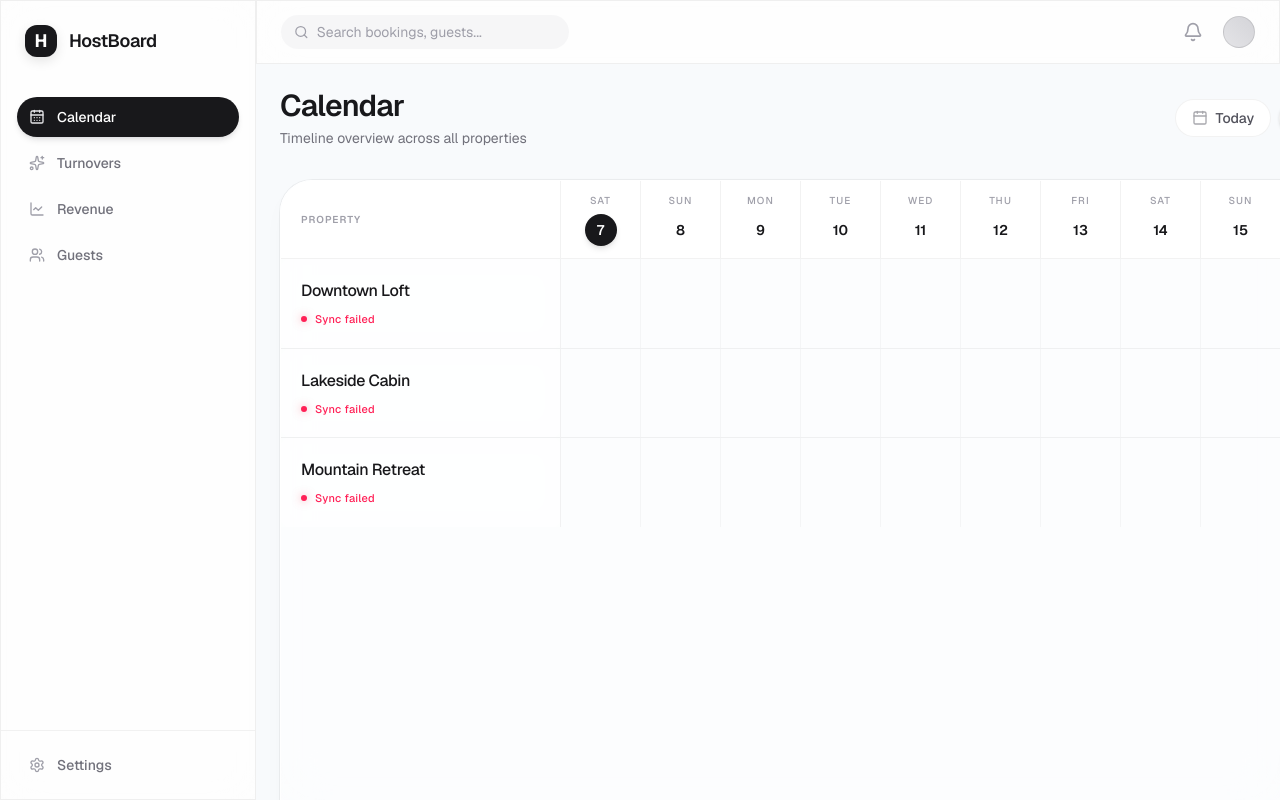
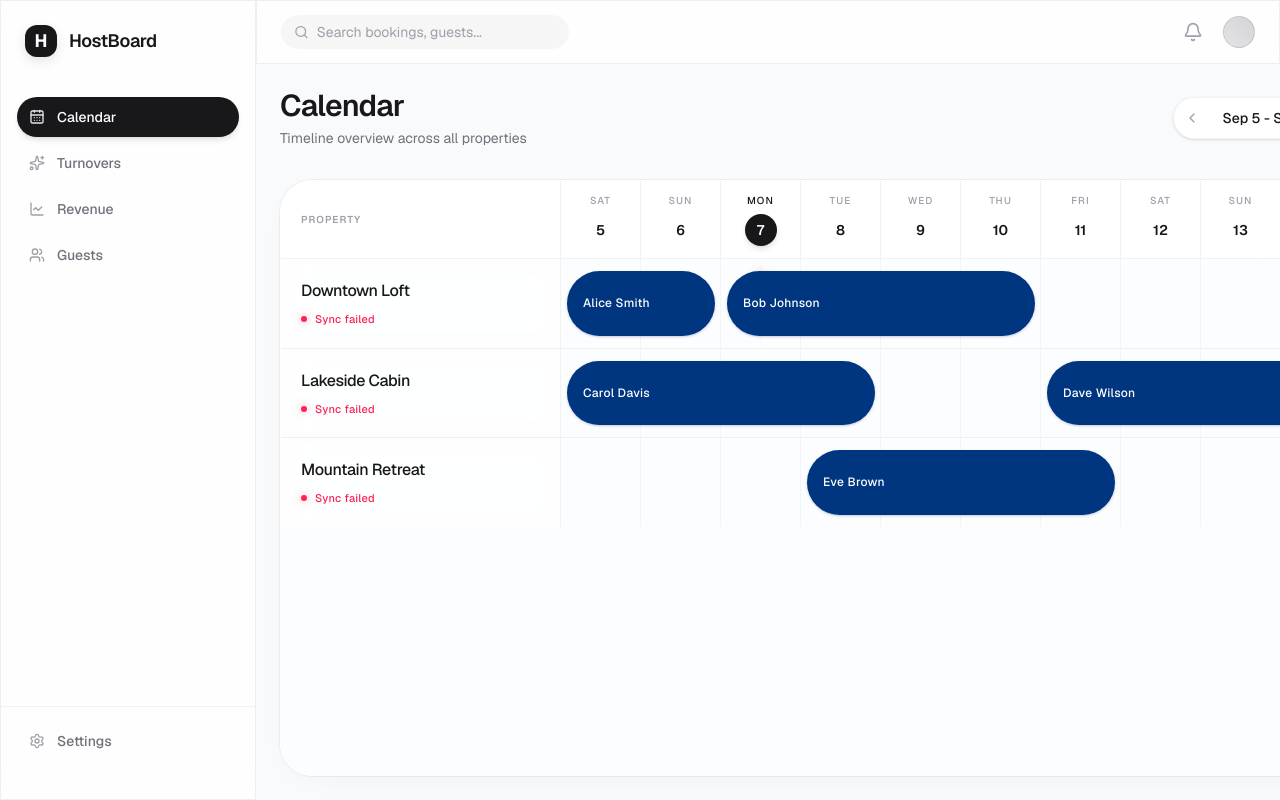
Before and after one commit to Harit-mi/Hostboard, a Next.js app: page / in a window 1280 px wide. Built offline with nearby package versions, Linux system fonts and the light colour scheme.

Commit message:
fix: resolve Next.js dev tools overlap, fix dynamic dates, and constrain flex widths to prevent clipping

```diff
--- a/package.json
+++ b/package.json
@@ -25,6 +25,7 @@
     "@types/react-dom": "^19",
     "eslint": "^9",
     "eslint-config-next": "16.3.4",
+    "puppeteer": "^25.10.0",
     "tailwindcss": "^4",
     "typescript": "^5"
   }
--- /dev/null
+++ b/screenshot.mjs
@@ -0,0 +1,10 @@
+import puppeteer from 'puppeteer';
+
+(async () => {
+  const browser = await puppeteer.launch();
+  const page = await browser.newPage();
+  await page.setViewport({ width: 1440, height: 900 });
+  await page.goto('http://localhost:3001', { waitUntil: 'networkidle2' });
+  await page.screenshot({ path: 'screenshot.png' });
+  await browser.close();
+})();
--- a/src/components/calendar/MultiPropertyCalendar.tsx
+++ b/src/components/calendar/MultiPropertyCalendar.tsx
@@ -8,15 +8,24 @@ import BookingPanel from './BookingPanel'
 import { ChevronLeft, ChevronRight, Calendar as CalendarIcon } from 'lucide-react'
 
 export default function MultiPropertyCalendar() {
-  const [startDate, setStartDate] = useState(new Date('2023-10-07'))
+  const [startDate, setStartDate] = useState<Date | null>(null)
   const [selectedBooking, setSelectedBooking] = useState<{ booking: Booking, propertyId: string } | null>(null)
+
+  // Use useEffect to prevent SSR hydration mismatch with dynamic dates
+  React.useEffect(() => {
+    const d = new Date()
+    d.setDate(d.getDate() - 2)
+    setStartDate(d)
+  }, [])
+
+  if (!startDate) return null
 
   const endDate = new Date(startDate)
   endDate.setDate(startDate.getDate() + 13)
   const days = eachDayOfInterval({ start: startDate, end: endDate })
 
   return (
-    <div className="w-full h-full flex flex-col font-sans p-6 overflow-hidden max-w-[1600px] mx-auto relative">
+    <div className="w-full h-full flex flex-col font-sans p-6 min-w-0 overflow-hidden max-w-[1600px] mx-auto relative">
 
       {/* Sleek Header */}
       <div className="flex flex-col sm:flex-row sm:items-center justify-between mb-8 shrink-0 gap-4">
@@ -25,11 +34,7 @@ export default function MultiPropertyCalendar() {
           <p className="text-sm text-zinc-500 mt-1">Timeline overview across all properties</p>
         </div>
 
-        <div className="flex items-center gap-2">
-          <button className="px-4 py-2 bg-white border border-black/5 rounded-full text-sm font-medium text-zinc-600 hover:text-zinc-900 hover:shadow-sm smooth-transition flex items-center">
-            <CalendarIcon className="w-4 h-4 mr-2 opacity-50" />
-            Today
-          </button>
+        <div className="flex items-center gap-2 shrink-0">
           <div className="flex bg-white border border-black/5 rounded-full shadow-sm p-1">
             <button className="p-1.5 text-zinc-400 hover:text-zinc-900 rounded-full hover:bg-zinc-100 smooth-transition">
               <ChevronLeft className="w-4 h-4" />
@@ -41,6 +46,10 @@ export default function MultiPropertyCalendar() {
               <ChevronRight className="w-4 h-4" />
             </button>
           </div>
+          <button className="px-4 py-2 bg-white border border-black/5 rounded-full text-sm font-medium text-zinc-600 hover:text-zinc-900 hover:shadow-sm smooth-transition flex items-center">
+            <CalendarIcon className="w-4 h-4 mr-2 opacity-50" />
+            Today
+          </button>
         </div>
       </div>
 
@@ -55,10 +64,10 @@ export default function MultiPropertyCalendar() {
             </div>
             <div className="flex-1 flex">
               {days.map((day, i) => {
-                const isToday = i === 0
+                const isToday = day.getDate() === new Date().getDate() && day.getMonth() === new Date().getMonth() && day.getFullYear() === new Date().getFullYear()
                 return (
                   <div key={day.toISOString()} className="w-[80px] shrink-0 border-r border-black/5 last:border-r-0 p-3 flex flex-col items-center justify-center">
-                    <div className="text-[10px] font-medium text-zinc-400 uppercase tracking-widest mb-1.5">{format(day, 'EEE')}</div>
+                    <div className={`text-[10px] font-medium uppercase tracking-widest mb-1.5 ${isToday ? 'text-zinc-900 font-bold' : 'text-zinc-400'}`}>{format(day, 'EEE')}</div>
                     <div className={`text-sm font-semibold w-8 h-8 flex items-center justify-center rounded-full smooth-transition ${isToday ? 'bg-zinc-900 text-white shadow-md' : 'text-zinc-900'}`}>
                       {format(day, 'd')}
                     </div>
--- a/src/components/layout/AppLayout.tsx
+++ b/src/components/layout/AppLayout.tsx
@@ -46,7 +46,7 @@ export default function AppLayout({ children }: { children: React.ReactNode }) {
           })}
         </nav>
 
-        <div className="p-4 border-t border-black/5">
+        <div className="p-4 border-t border-black/5 pb-10">
           <button className="flex items-center gap-3 px-3 py-2 w-full text-zinc-500 hover:text-zinc-900 smooth-transition text-sm font-medium rounded-full hover:bg-zinc-100/80">
             <Settings className="w-4 h-4 text-zinc-400" />
             Settings
@@ -84,7 +84,7 @@ export default function AppLayout({ children }: { children: React.ReactNode }) {
         </header>
 
         {/* Page Canvas */}
-        <main className="flex-1 overflow-auto relative">
+        <main className="flex-1 flex flex-col min-h-0 min-w-0 overflow-hidden relative">
           {/* Subtle gradient orb for visual flair */}
           <div className="absolute top-0 left-1/2 -translate-x-1/2 w-[800px] h-[400px] bg-zinc-200/40 rounded-full blur-3xl -z-10 pointer-events-none opacity-50" />
           {children}
```
Also changed, not shown: screenshot.png (added), 1 other file (tests, documents, lock files or other folders).
